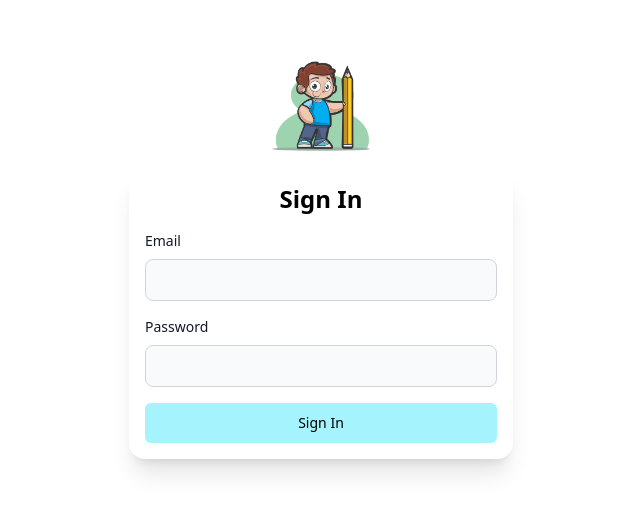
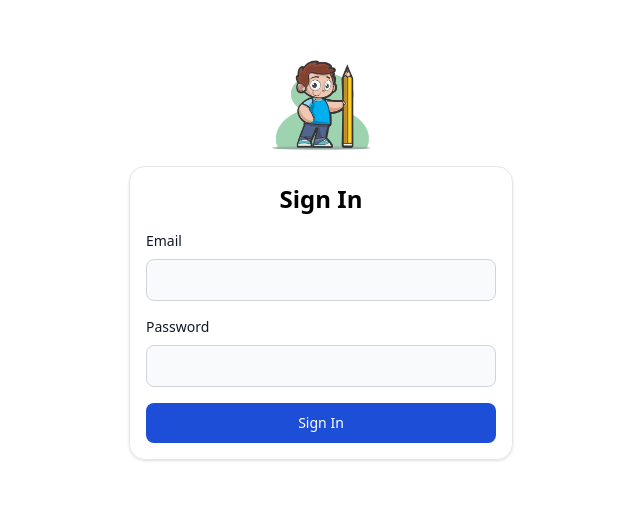
Before and after one commit to SodaraSou/Student-App-Web, a React (Create React App) app: page /signin in a window 1280 px wide. Shown: the part 140-652 px from the top of the page, without its empty margins (319-959 px from the left). Built offline with nearby package versions, Linux system fonts and the light colour scheme.

Commit message:
Redesign signin

```diff
--- a/src/pages/SignIn.jsx
+++ b/src/pages/SignIn.jsx
@@ -36,7 +36,7 @@ function SignIn() {
     <>
       <div className="min-h-screen flex flex-col justify-center items-center gap-4 p-4 md:p-0">
         <img src={Logo} alt="Logo" width={100} height={100} />
-        <div className="w-full md:w-96 h-auto shadow-xl rounded-2xl">
+        <div className="w-full md:w-96 h-auto border border-gray-200 shadow dark:bg-gray-800 dark:border-gray-700 rounded-2xl">
           <h1 className="text-2xl font-semibold p-4 text-center">Sign In</h1>
           <form className="px-4" onSubmit={onsubmit}>
             <div className="mb-4">
@@ -71,7 +71,7 @@ function SignIn() {
                 onChange={onChange}
               />
             </div>
-            <button className="text-sm font-medium w-full bg-cyan py-2.5 rounded-md mb-4">
+            <button className="text-sm text-white font-medium w-full py-2.5 mb-4 bg-blue-700 rounded-lg hover:bg-blue-800 focus:ring-4 focus:outline-none focus:ring-blue-300 dark:bg-blue-600 dark:hover:bg-blue-700 dark:focus:ring-blue-800">
               Sign In
             </button>
           </form>
```
